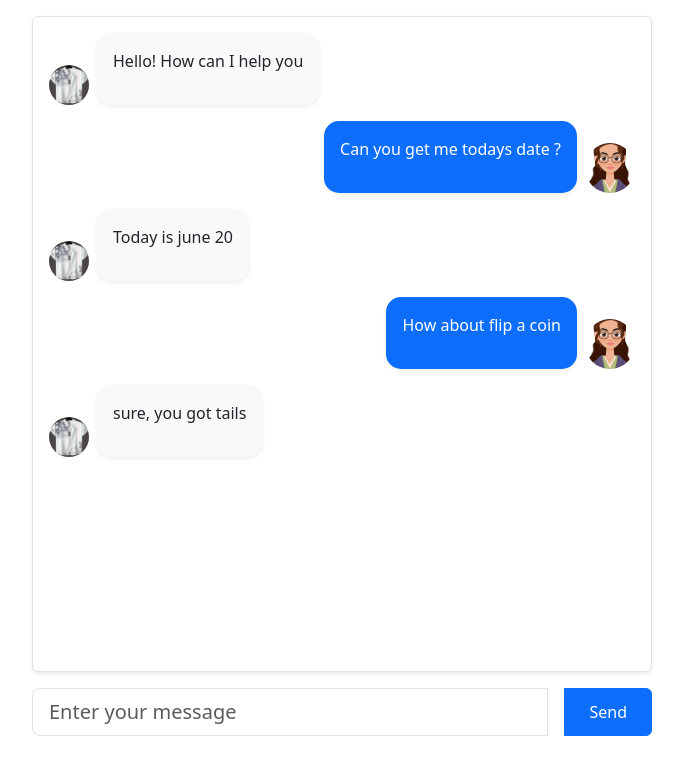
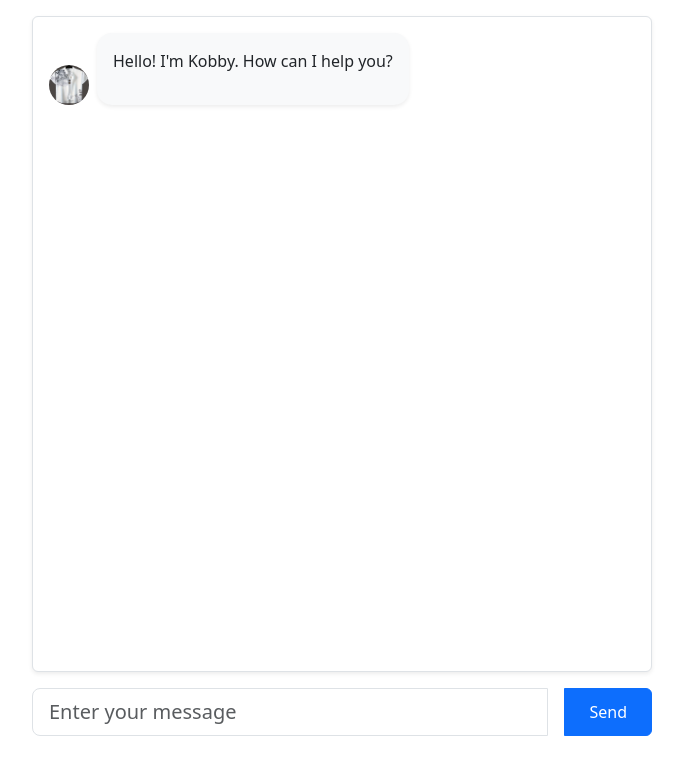
Before and after one commit to khingarthur/AI-chatBot, a React (Vite) app: page / in a window 1280 px wide. Shown: the top 774 px of the page, without its empty margins (298-981 px from the left). Built offline with nearby package versions, Linux system fonts and the light colour scheme; the HTML template or start-up script is replaced by a standard one.

Commit message:
Added render url for fetch

```diff
--- a/src/App.jsx
+++ b/src/App.jsx
@@ -9,29 +9,9 @@ import myFileContent from './assets/file.txt?raw';
 const chatMessages = [
 
   {
-    message: "Hello! How can I help you",
+    message: "Hello! I'm Kobby. How can I help you?",
     sender: "robot",
     id: 2
-  },
-  {
-    message: "Can you get me todays date ?",
-    sender: "user",
-    id: 3
-  },
-  {
-    message: "Today is june 20",
-    sender: "robot",
-    id: 4
-  },
-  {
-    message: "How about flip a coin",
-    sender: "user",
-    id: 5
-  },
-  {
-    message: "sure, you got tails",
-    sender: "robot",
-    id: 6
   }
 ]
 
@@ -86,7 +66,7 @@ function App() {
 
     // make api request to the backend
     try {
-      const response = await fetch("http://localhost:5000/api/chat",{
+      const response = await fetch("https://ai-chatbot-uetw.onrender.com/api/chat",{
         method: "POST",
         headers: {
           "Content-Type" : "application/json",
```
